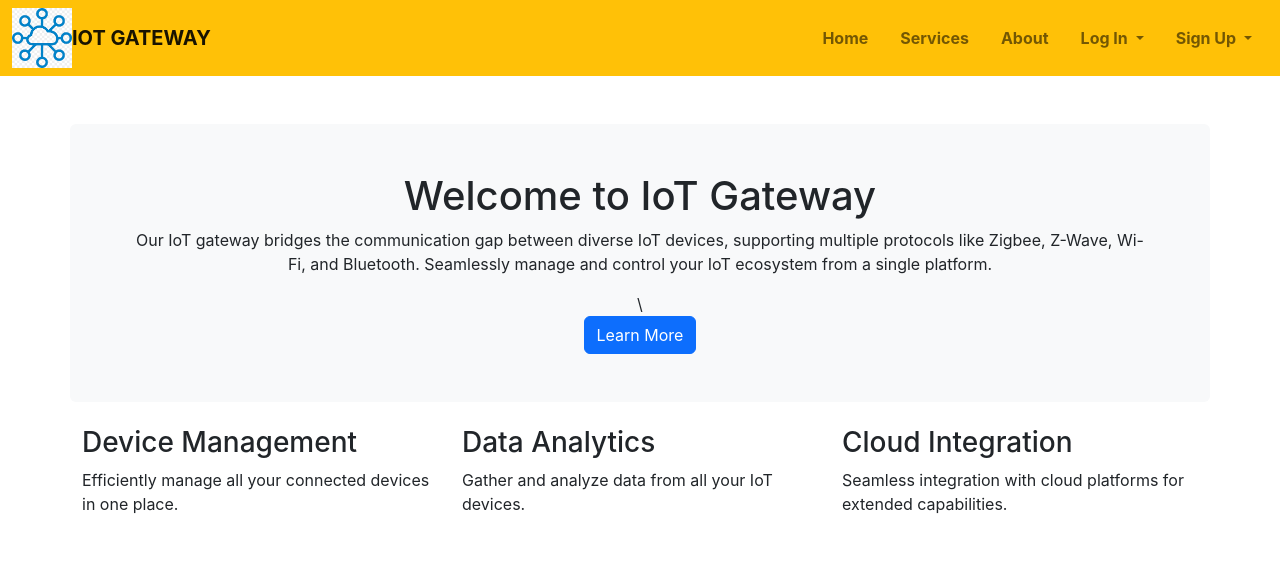
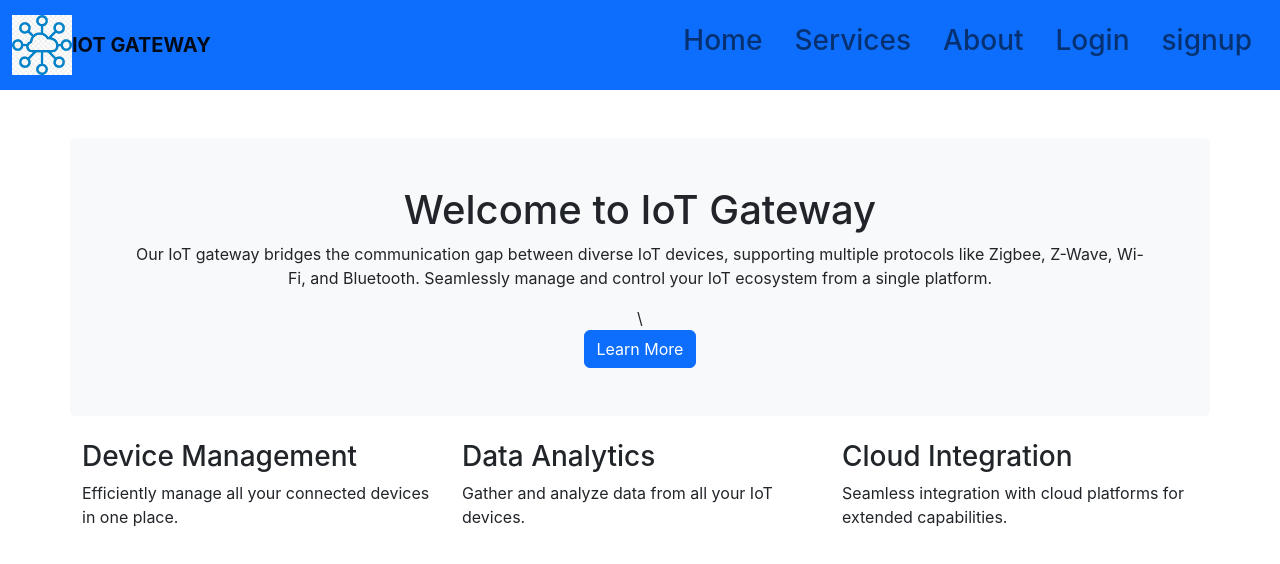
Before and after one commit to RachappaB/RachappaB-A-secure-Multiprotocol-IOT-Gateway-, a React (Create React App) app in the folder frontend/: page / in a window 1280 px wide. Shown: the top 564 px of the page. Built offline with nearby package versions, Linux system fonts and the light colour scheme.

Commit message:
created project scheme

```diff
--- a/frontend/src/componet/non-login/Navbar.js
+++ b/frontend/src/componet/non-login/Navbar.js
@@ -6,7 +6,7 @@ import { Link } from 'react-router-dom';
 import logo from '../imgs/logo.png'
 
 function Navbar() {
-    return (<nav className='navbar sticky-top navbar-primary navbar-expand-sm bg-warning '>
+    return (<nav className='navbar sticky-top navbar-primary navbar-expand-sm  bg-primary '>
     <div className='container-fluid ' >
         <img src={logo} alt="brand-logo" width={"60px"}  className=" bg-secondry " />
         <Link className='navbar-brand' to='/'><b>IOT GATEWAY</b></Link>
@@ -17,47 +17,24 @@ function Navbar() {
             <div className='collapse navbar-collapse justify-content-end'  id='cnavbar'>
             <ul className='navbar-nav'>
             < li className='nav-item p-2 ' >
-                <Link className='nav-link' to='/'><b>Home</b></Link>
+                <Link className='nav-link' to='/'><h3>Home</h3></Link>
             </li>
 
             < li className='nav-item p-2 ' >
-                <Link className='nav-link' to='/Services'><b>Services</b></Link>
+                <Link className='nav-link' to='/Services'><h3>Services</h3></Link>
             </li>
-            <li className='nav-item p-2'>
-                <Link className='nav-link' to='/about'><b>About</b></Link>
+            <li className='nav-item p-2 '>
+                <Link className='nav-link' to='/about'><h3>About</h3></Link>
             </li>
-            <li className="nav-item dropdown p-2 ">
-            <a
-                className="nav-link dropdown-toggle nav-txt "
-                data-bs-toggle="dropdown"
-                href="#"
-                role="button" aria-haspopup="true" aria-expanded="false">
-                <b>Log In  </b>
-              </a>
-              <ul class="dropdown-menu" aria-labelledby="dropdownMenuLink">
-                <li>
-                <Link to="/Login" className="dropdown-item"><b>Login</b></Link>
-                </li>
 
+            < li className='nav-item p-2 ' >
+                <Link className='nav-link' to='/Login'><h3>Login</h3></Link>
+            </li>
 
-              </ul>
+            < li className='nav-item p-2 ' >
+                <Link className='nav-link' to='/Signup'><h3>signup</h3></Link>
             </li>
-            <li class="nav-item dropdown p-2">
-            <a
-                class="nav-link dropdown-toggle nav-txt"
-                data-bs-toggle="dropdown"
-                href="#"
-                role="button" aria-haspopup="true" aria-expanded="false">
-               <b> Sign Up </b>
-              </a>
-              <ul class="dropdown-menu" aria-labelledby="dropdownMenuLink">
-                <li>
-              <Link to="/Signup" className="dropdown-item"><b>signup</b></Link>
-                </li>
 
-
-              </ul>
-            </li>
 
         </ul>
 
```
Also changed, not shown: frontend/src/componet/login/CREAT.js (+5 -49 lines), 1 other file (tests, documents, lock files or other folders).
